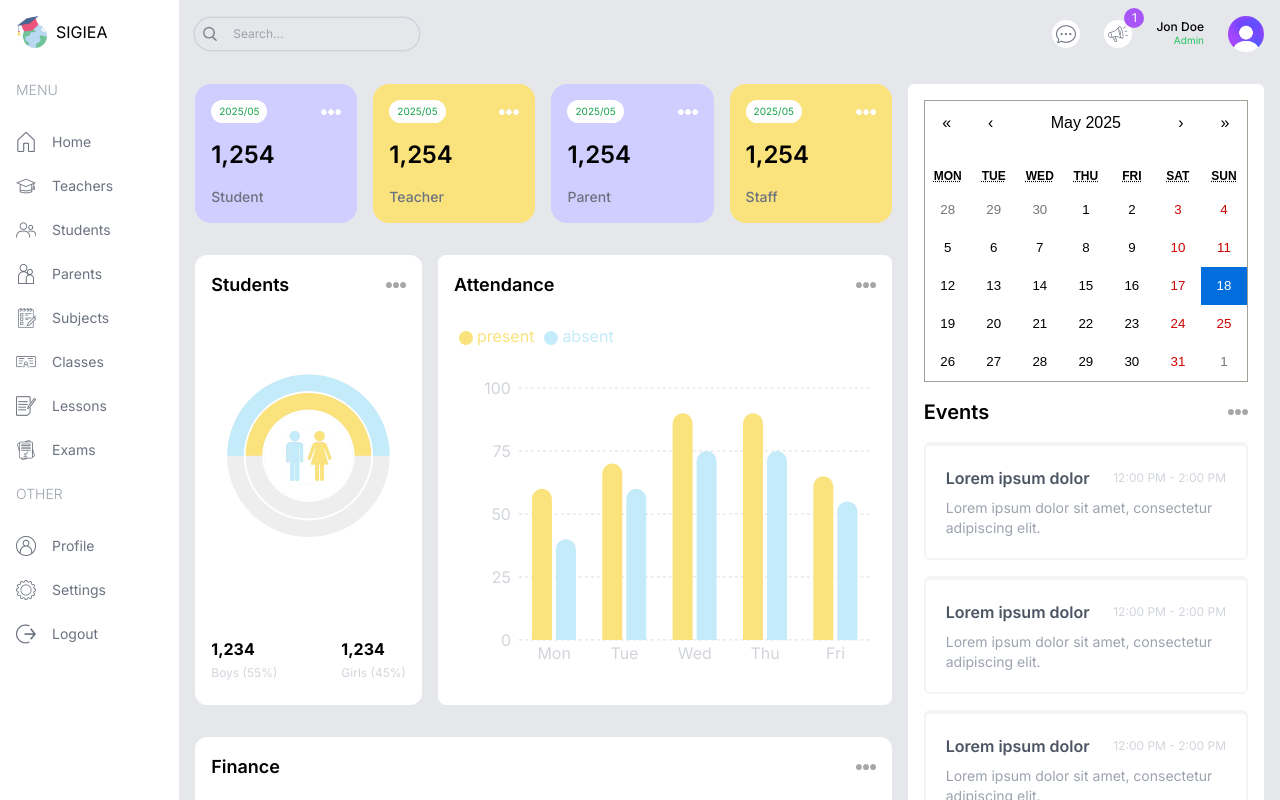
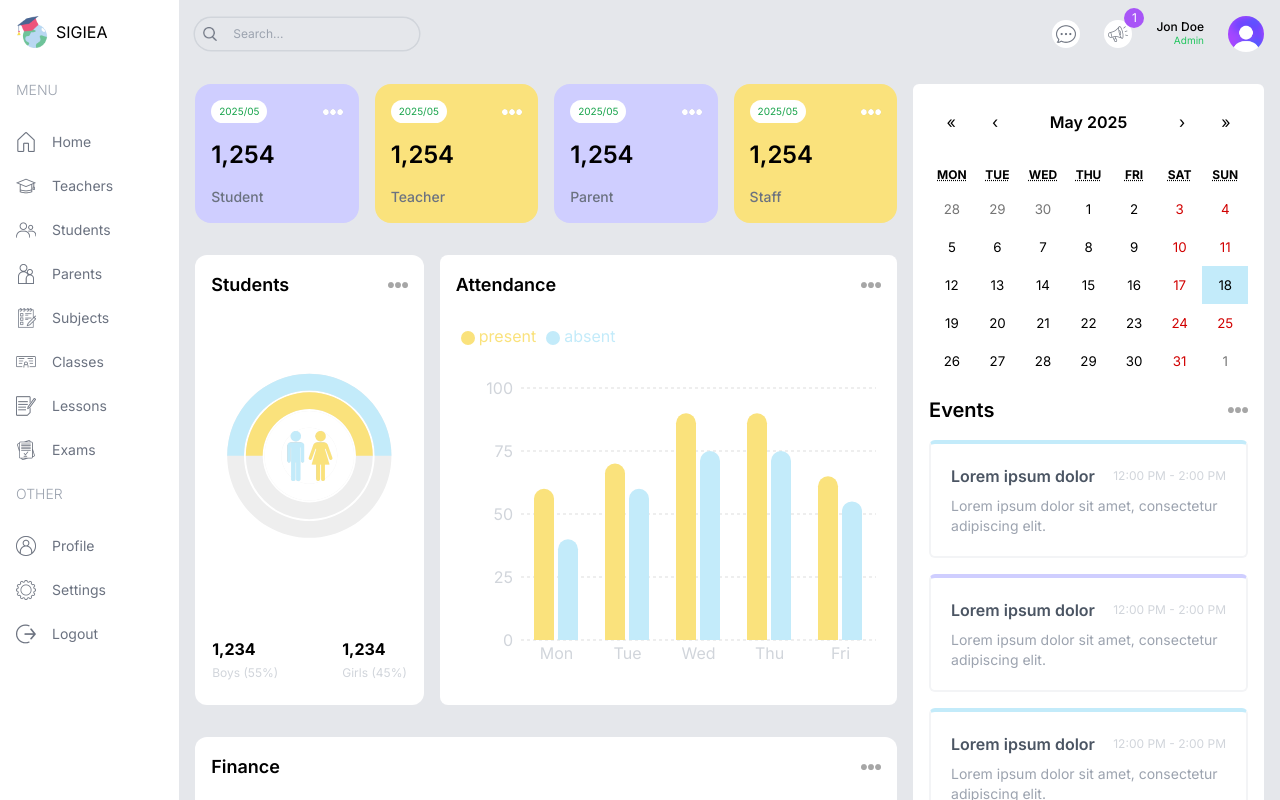
Before and after one commit to hansel-zavala/ProyectoSIGEA, a Next.js app: page /admin in a window 1280 px wide. Built offline with nearby package versions, Linux system fonts and the light colour scheme.

Commit message:
Creacion del componente "Annoucements"
Se creo el componente Annoucements y se agrego a la pagina principal
del admin. Tambien se cambio el estilo del calendario en el archivo
"globals.css"

```diff
--- a/src/app/(dashboard)/admin/page.tsx
+++ b/src/app/(dashboard)/admin/page.tsx
@@ -3,6 +3,7 @@
 import CountChart from "@/components/CountChart";
 import FinanceChart from "@/components/FinanceChart";
 import EventCalendar from "@/components/EventCalendar";
+import Announcements from "@/components/Annoucements";
 
 const AdminPage = () => {
     return (
@@ -35,6 +36,7 @@
             {/* RIGHT */}
             <div className="w-full lg:w-1/3 flex flex-col gap-8">
                     <EventCalendar />
+                    <Announcements/>
             </div>
         </div>
     );
--- a/src/app/globals.css
+++ b/src/app/globals.css
@@ -1,3 +1,18 @@
 @tailwind base;
 @tailwind components;
 @tailwind utilities;
+
+.react-calendar {
+    width: 100% !important;
+    border: none !important;
+    font-family: "Inter", sans-serif !important;
+}
+
+.react-calendar__navigation__label__labelText {
+    font-weight: 600;
+}
+
+.react-calendar__tile--active {
+    background-color: #c3ebfa !important;
+    color: black !important;
+}
--- /dev/null
+++ b/src/components/Annoucements.tsx
@@ -0,0 +1,50 @@
+const Announcements = () => {
+    return (
+        <div className="bg-white p-4 rounded-md">
+            <div className="flex items-center justify-between">
+                <h1 className="text-xl font-semibold">Announcements</h1>
+                <span className="text-xs text-gray-400">View All</span>
+            </div>
+            <div className="flex flex-col gap-4 mt-4">
+                <div className="bg-SkyLight rounded-md p-4">
+                    <div className="flex items-center justify-between">
+                        <h2 className="font-medium">Lorem ipsum dolor sit</h2>
+                        <span className="text-xs text-gray-400 bg-white rounded-md px-1 py-1">
+                            2025-01-01
+                        </span>
+                    </div>
+                    <p className="text-sm text-gray-400 mt-1">
+                        Lorem ipsum dolor sit amet consectetur adipisicing elit. Voluptatum,
+                        expedita. Rerum, quidem facilis?
+                    </p>
+                </div>
+                <div className="bg-PurpleLight rounded-md p-4">
+                    <div className="flex items-center justify-between">
+                        <h2 className="font-medium">Lorem ipsum dolor sit</h2>
+                        <span className="text-xs text-gray-400 bg-white rounded-md px-1 py-1">
+                            2025-01-01
+                        </span>
+                    </div>
+                    <p className="text-sm text-gray-400 mt-1">
+                        Lorem ipsum dolor sit amet consectetur adipisicing elit. Voluptatum,
+                        expedita. Rerum, quidem facilis?
+                    </p>
+                </div>
+                <div className="bg-YellowLight rounded-md p-4">
+                    <div className="flex items-center justify-between">
+                        <h2 className="font-medium">Lorem ipsum dolor sit</h2>
+                        <span className="text-xs text-gray-400 bg-white rounded-md px-1 py-1">
+                            2025-01-01
+                        </span>
+                    </div>
+                    <p className="text-sm text-gray-400 mt-1">
+                        Lorem ipsum dolor sit amet consectetur adipisicing elit. Voluptatum,
+                        expedita. Rerum, quidem facilis?
+                    </p>
+                </div>
+            </div>
+        </div>
+    );
+};
+
+export default Announcements;
--- a/src/components/EventCalendar.tsx
+++ b/src/components/EventCalendar.tsx
@@ -44,7 +44,7 @@
             <div className="flex flex-col gap-4">
                 {events.map((event) => (
                     <div
-                        className="p-5 rounded-md border-2 border-gray-100 border-t-4 odd:border-t-lamaSky even:border-t-lamaPurple"
+                        className="p-5 rounded-md border-2 border-gray-100 border-t-4 odd:border-t-Sky even:border-t-Purple"
                         key={event.id}
                     >
                         <div className="flex items-center justify-between">
```
